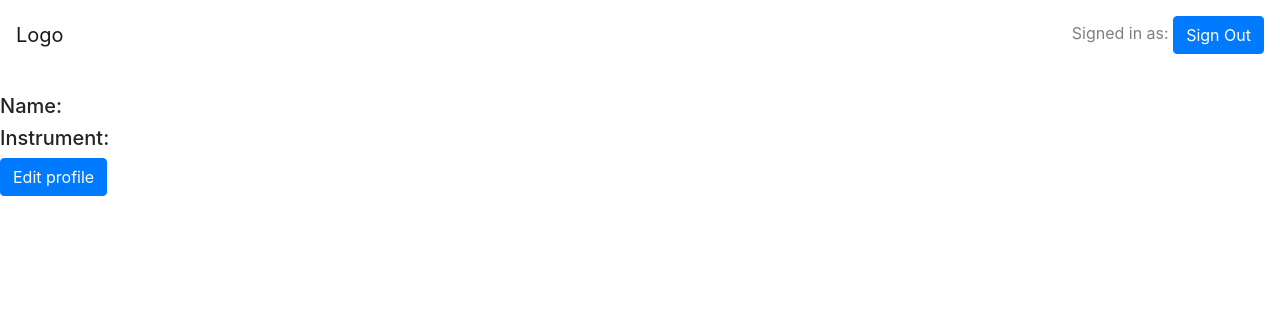
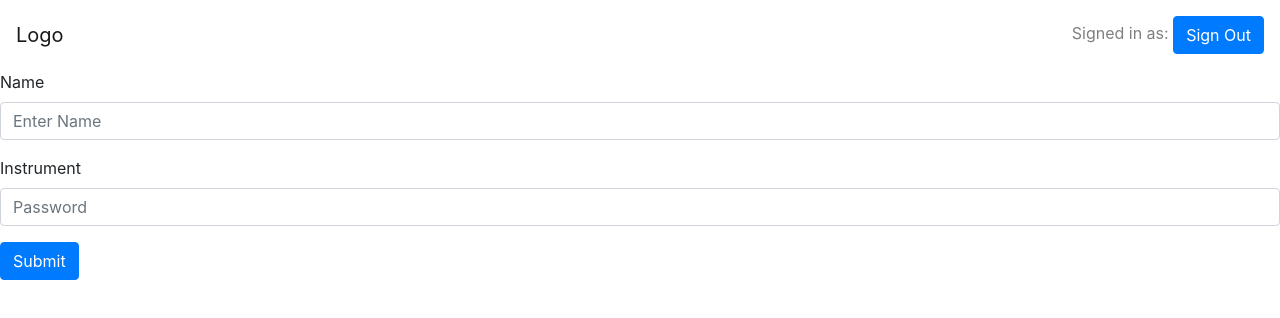
Before and after one commit to dakockar/band-square-client, a React (Create React App) app: page /musician-profile/edit in a window 1280 px wide. Shown: the top 318 px of the page. Built offline with nearby package versions, Linux system fonts and the light colour scheme; no server answers.

Commit message:
changed profile page

```diff
--- a/src/App.js
+++ b/src/App.js
@@ -9,6 +9,7 @@ import Home from './components/Home'
 import MusicianSearch from "./components/MusicianSearch";
 import VenueSearch from "./components/VenueSearch";
 import MusicianProfile from "./components/MusicianProfile";
+import MusicianProfileEdit from './components/MusicianProfileEdit.jsx'
 
 class App extends Component {
 
@@ -35,7 +36,29 @@ class App extends Component {
 
   }
 
-
+  handleEditUser = (event) => {
+    event.preventDefault()
+    const{user}= this.state
+    const firstName = event.target.firstName.value;
+    const instrument = event.target.instrument.value
+    let editedUser = {
+      firstName,
+      instrument
+    }
+    axios.patch(`${config.API_URL}/api/musician-profile/${user._id}`, editedUser)
+    .then(() => {
+      this.setState(
+        {
+          user: editedUser
+        },
+        () => {
+          this.props.history.push(`/musician-profile`)
+        }
+    )})
+    .catch((err) => {
+      console.log('Edit failed', err)
+    })
+  }
 
   handleSignUp = (event) => {
     event.preventDefault();
@@ -93,6 +116,14 @@ class App extends Component {
       })
   }
 
+  // handleOnSubmit = (event) => {
+  //   event.preventDefault();
+  //   const firstName = event.target.firstName.value;
+  //   const instrument = event.target.instrument.value;
+
+  //   axios.post(`${}`)
+  // }
+
   render() {
     return (
       <div className="App">
@@ -106,27 +137,33 @@ class App extends Component {
           }} />
           <Route path='/home' render={(routeProps) => {
             return (
-              <Home {...routeProps} onSignOut={this.handleSignOut} />
+              <Home {...routeProps} user={this.state.user}/>
             )
           }} />
           <Route path='/search/musicians' render={(routeProps) => {
             return (
-              <MusicianSearch {...routeProps} onSignOut={this.handleSignOut} />
+              <MusicianSearch {...routeProps}  />
             )
           }} />
           <Route path='/search/venues' render={(routeProps) => {
             return (
-              <VenueSearch {...routeProps} onSignOut={this.handleSignOut} />
+              <VenueSearch {...routeProps}  />
             )
           }} />
           {!this.state.user ? null : (
-            <Route path='/musician-profile' render={(routeProps) => {
+            <Route exact path='/musician-profile' render={(routeProps) => {
               return (
-                <MusicianProfile user={this.state.user} {...routeProps} onSignOut={this.handleSignOut} />
+                <MusicianProfile user={this.state.user} {...routeProps} />
               )
             }} />
+
           )
           }
+          <Route exact path='/musician-profile/edit' render={(routeProps) => {
+            return (
+              <MusicianProfileEdit user={this.state.user} {...routeProps} onEdit={this.handleEditUser}/>
+            )
+          }} />
 
         </Switch>
 
--- a/src/components/Home.jsx
+++ b/src/components/Home.jsx
@@ -11,7 +11,7 @@ function Home(props) {
             {/* <Button onClick={props.onSignOut}>Sign Out</Button> */}
             <Link to='/search/musicians'>Search musicians</Link>
             <Link to='/search/venues'>Search Venues</Link>
-            <Link to='/musician-profile'>musician profile</Link>
+            <Link to={`/musician-profile/${props.user._id}`}>musician profile</Link>
         </div>
     )
 }
--- a/src/components/MusicianProfile.jsx
+++ b/src/components/MusicianProfile.jsx
@@ -1,15 +1,20 @@
 import React from 'react'
 import { Button } from 'react-bootstrap'
+import { Link } from 'react-router-dom'
 
 function MusicianProfile(props) {
+
+
+
     console.log('props------', props)
     return (
         <div>
-
             <img src={props.user.imgUrl} />
-            <h5>Name: {props.user.email}</h5>
+            <h5>Name: {props.user.firstName}</h5>
             <h5>Instrument: {props.user.instrument}</h5>
-            <Button>Edit profile</Button>
+            <Link to={`/musician-profile/edit`}>
+                <Button>Edit</Button>
+            </Link>
 
         </div>
     )
--- /dev/null
+++ b/src/components/MusicianProfileEdit.jsx
@@ -0,0 +1,64 @@
+import axios from "axios";
+import React, { Component } from "react";
+import { Form, Button } from "react-bootstrap";
+import config from "../config";
+
+class MusicianProfileEdit extends Component {
+  state = {
+    user: {},
+  };
+
+  componentDidMount() {
+    let userId = this.props.match.params.userId;
+    axios
+      .get(`${config.API_URL}/api/musician-profile/${userId}`)
+      .then((response) => {
+        this.setState({
+          user: response.data,
+        });
+      })
+      .catch(() => {
+        console.log("editform failed----");
+      });
+  }
+
+//   handleNameChange = (event) => {
+//     let text = event.target.value;
+//     let clonedUser = JSON.parse(JSON.stringify(this.state.todo));
+//     clonedUser.firstName = text;
+
+//     this.setState({
+//       user: clonedUser,
+//     });
+//   };
+
+  render() {
+    return (
+      <Form onSubmit={this.props.onEdit}>
+        <Form.Group controlId="formBasicEmail">
+          <Form.Label>Name</Form.Label>
+          <Form.Control name='firstName' type="text" placeholder="Enter Name" />
+        </Form.Group>
+
+        <Form.Group controlId="formBasicPassword">
+          <Form.Label>Instrument</Form.Label>
+          <Form.Control name="instrument" type="text" placeholder="Password" />
+        </Form.Group>
+        <Button variant="primary" type="submit">
+          Submit
+        </Button>
+        {/* <label>Name</label>
+        <input name="name" type="text" onChange={this.handleNameChange} />
+        <button
+          onClick={() => {
+            onEdit(this.state.user);
+          }}
+        >
+          Submit
+        </button> */}
+      </Form>
+    );
+  }
+}
+
+export default MusicianProfileEdit;
```
